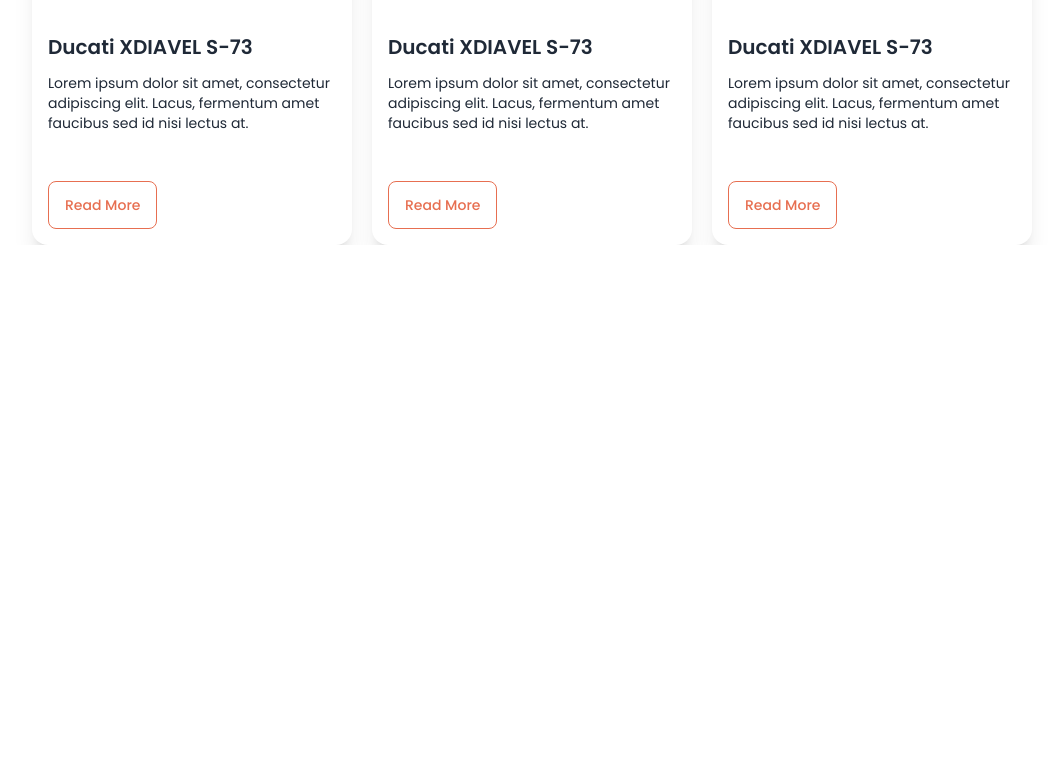
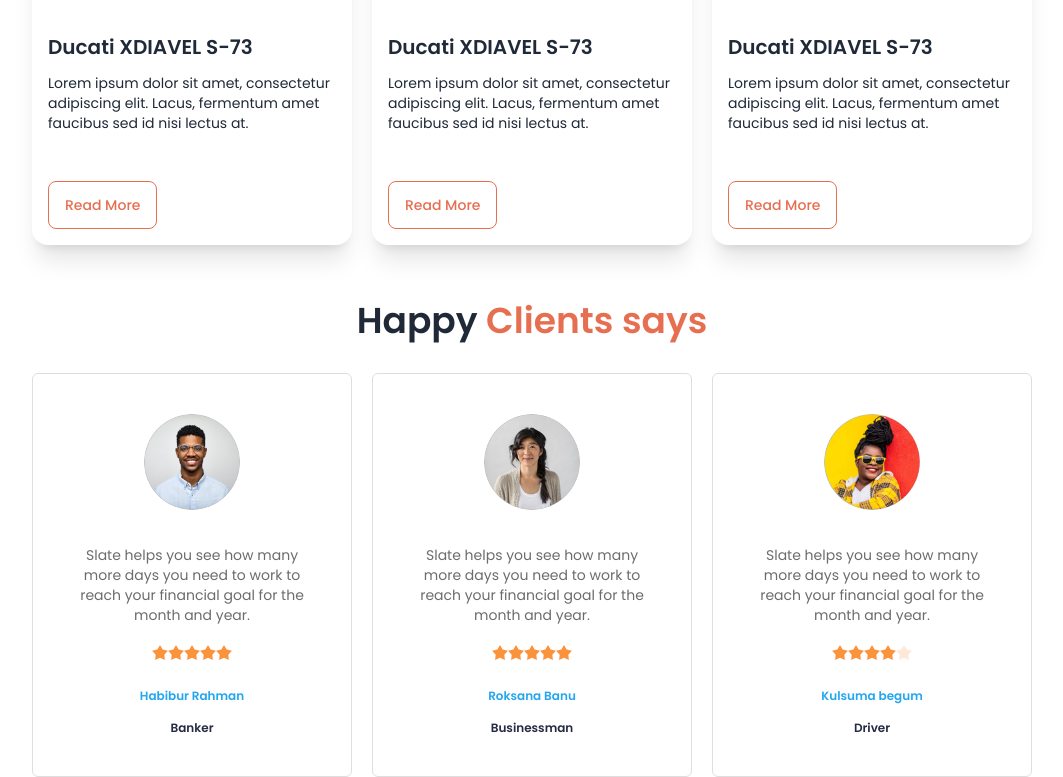
Before and after one commit to habib-676/biker-zone-wesite-daisyui, a plain HTML site: page index.html in a window 1280 px wide. Shown: the part 1462-2239 px from the top of the page, without its empty margins (108-1171 px from the left). Before the commit the page ends 1707 px from the top, so only its background shows below. Drawn offline with nearby package versions, Linux system fonts and the light colour scheme.

Commit message:
clients section updated

```diff
--- a/index.html
+++ b/index.html
@@ -285,6 +285,156 @@
           </div>
         </div>
       </section>
+
+      <!-- happy clients section -->
+      <section class="mt-14 flex flex-col items-center">
+        <h1 class="text-4xl font-semibold text-center mb-8">
+          Happy <span class="text-[#E76F51]">Clients says</span>
+        </h1>
+        <!-- cards container -->
+        <div
+          class="grid grid-cols-1 md:grid-cols-2 lg:grid-cols-3 items-center justify-center gap-5"
+        >
+          <!-- card 1 -->
+          <div class="w-80 text-center p-10 border rounded-md border-[#DEDEDE]">
+            <!-- avatar -->
+            <div class="avatar">
+              <div class="w-24 rounded-full">
+                <img src="./images/others/user-1.png" />
+              </div>
+            </div>
+            <!-- card body -->
+            <div class="mt-7 space-y-4">
+              <p class="text-sm text-[#6C6C6C]">
+                Slate helps you see how many more days you need to work to reach
+                your financial goal for the month and year.
+              </p>
+              <div class="rating">
+                <input
+                  type="radio"
+                  name="rating-2"
+                  class="mask mask-star-2 bg-orange-400 w-4"
+                />
+                <input
+                  type="radio"
+                  name="rating-2"
+                  class="mask mask-star-2 bg-orange-400 w-4"
+                />
+                <input
+                  type="radio"
+                  name="rating-2"
+                  class="mask mask-star-2 bg-orange-400 w-4"
+                />
+                <input
+                  type="radio"
+                  name="rating-2"
+                  class="mask mask-star-2 bg-orange-400 w-4"
+                  checked
+                />
+                <input
+                  type="radio"
+                  name="rating-2"
+                  class="mask mask-star-2 bg-orange-400 w-4"
+                />
+              </div>
+              <p class="text-[#23A6F0] text-xs font-semibold">Habibur Rahman</p>
+              <p class="text-[#252B42] text-xs font-semibold">Banker</p>
+            </div>
+          </div>
+          <!-- card 2 -->
+          <div class="w-80 text-center p-10 border rounded-md border-[#DEDEDE]">
+            <!-- avatar -->
+            <div class="avatar">
+              <div class="w-24 rounded-full">
+                <img src="./images/others/user-2.png" />
+              </div>
+            </div>
+            <!-- card body -->
+            <div class="mt-7 space-y-4">
+              <p class="text-sm text-[#6C6C6C]">
+                Slate helps you see how many more days you need to work to reach
+                your financial goal for the month and year.
+              </p>
+              <div class="rating">
+                <input
+                  type="radio"
+                  name="rating-2"
+                  class="mask mask-star-2 bg-orange-400 w-4"
+                />
+                <input
+                  type="radio"
+                  name="rating-2"
+                  class="mask mask-star-2 bg-orange-400 w-4"
+                />
+                <input
+                  type="radio"
+                  name="rating-2"
+                  class="mask mask-star-2 bg-orange-400 w-4"
+                />
+                <input
+                  type="radio"
+                  name="rating-2"
+                  class="mask mask-star-2 bg-orange-400 w-4"
+                  checked
+                />
+                <input
+                  type="radio"
+                  name="rating-2"
+                  class="mask mask-star-2 bg-orange-400 w-4"
+                />
+              </div>
+              <p class="text-[#23A6F0] text-xs font-semibold">Roksana Banu</p>
+              <p class="text-[#252B42] text-xs font-semibold">Businessman</p>
+            </div>
+          </div>
+          <!-- card 3 -->
+          <div class="w-80 text-center p-10 border rounded-md border-[#DEDEDE]">
+            <!-- avatar -->
+            <div class="avatar">
+              <div class="w-24 rounded-full">
+                <img src="./images/others/user-3.png" />
+              </div>
+            </div>
+            <!-- card body -->
+            <div class="mt-7 space-y-4">
+              <p class="text-sm text-[#6C6C6C]">
+                Slate helps you see how many more days you need to work to reach
+                your financial goal for the month and year.
+              </p>
+              <div class="rating">
+                <input
+                  type="radio"
+                  name="rating-2"
+                  class="mask mask-star-2 bg-orange-400 w-4"
+                />
+                <input
+                  type="radio"
+                  name="rating-2"
+                  class="mask mask-star-2 bg-orange-400 w-4"
+                />
+                <input
+                  type="radio"
+                  name="rating-2"
+                  class="mask mask-star-2 bg-orange-400 w-4"
+                />
+                <input
+                  type="radio"
+                  name="rating-2"
+                  class="mask mask-star-2 bg-orange-400 w-4"
+                  checked
+                />
+                <input
+                  type="radio"
+                  name="rating-2"
+                  class="mask mask-star-2 bg-orange-400 w-4"
+                />
+              </div>
+              <p class="text-[#23A6F0] text-xs font-semibold">Kulsuma begum</p>
+              <p class="text-[#252B42] text-xs font-semibold">Driver</p>
+            </div>
+          </div>
+        </div>
+      </section>
     </main>
     <footer></footer>
   </body>
```
